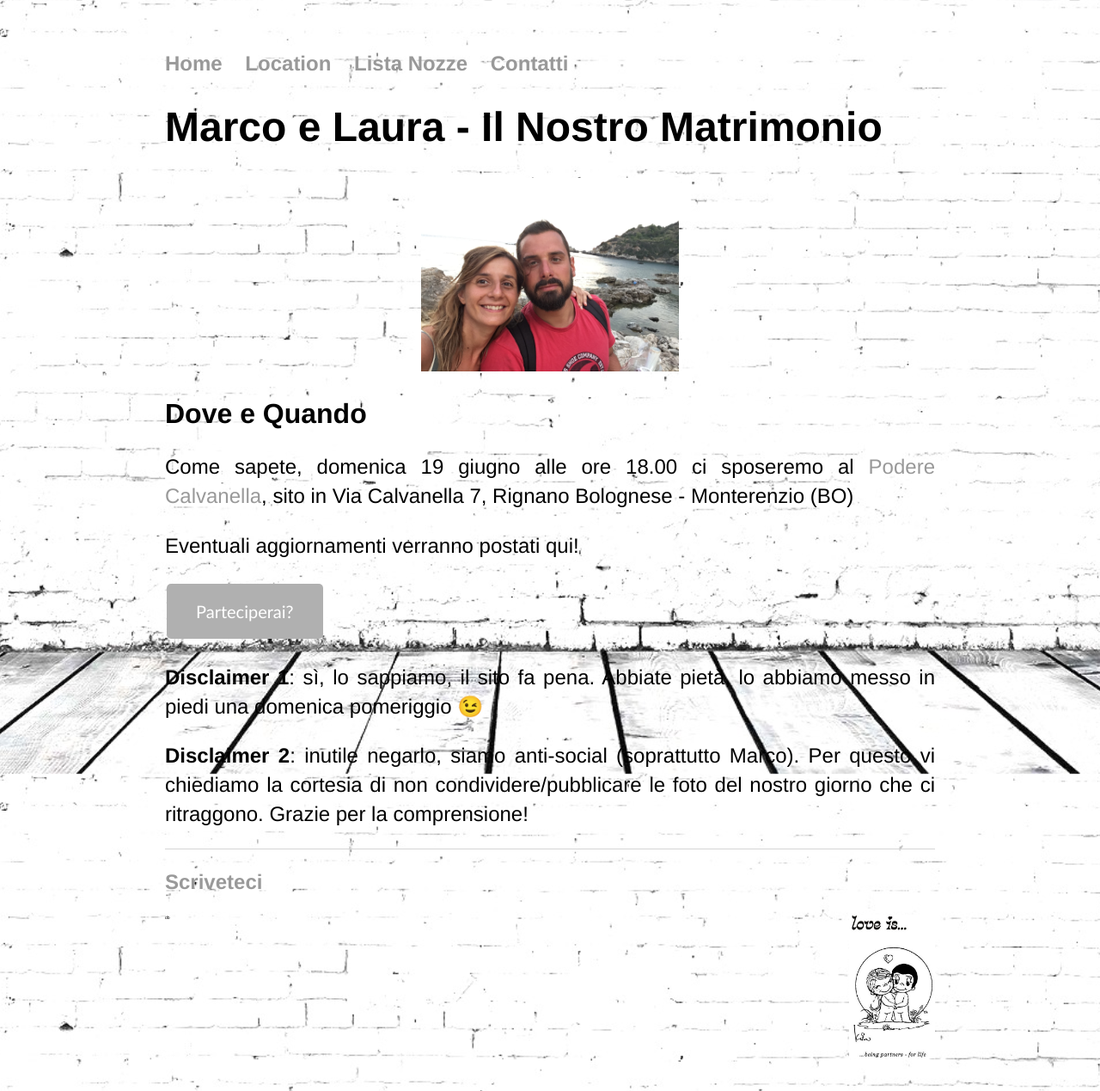
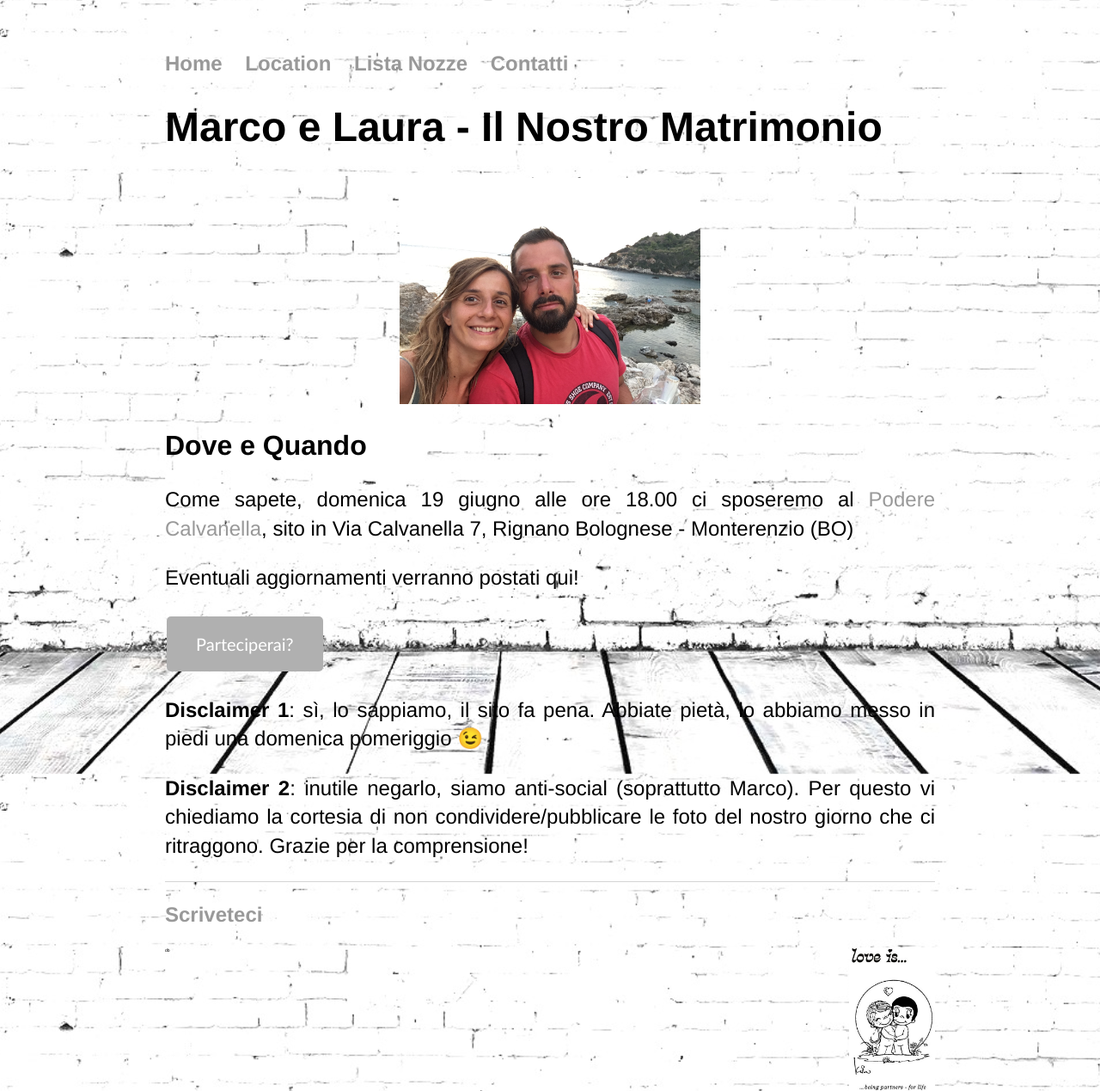
Before and after one commit to marcoelaura/marcoelaura.github.io, a Jekyll site: the page built from index.html, in a window 1280 px wide. Shown: the whole page at 86% size. Built offline with Jekyll 4.4.1, drawn with Linux system fonts in a browser that asks for light colours.

Commit message:
Update index.html

```diff
--- a/index.html
+++ b/index.html
@@ -5,7 +5,7 @@ title: Marco e Laura
 
 <div class="blurb">
 	<h1> Marco e Laura - Il Nostro Matrimonio</h1>
-	<center> <img src="/Contatti/IMG_scogli.JPG" width="300"> </center>
+	<center> <img src="/Contatti/IMG_scogli.JPG" width="350"> </center>
 	<h2> Dove e Quando </h2>
 	<p> Come sapete, domenica 19 giugno alle ore 18.00 ci sposeremo al <a href="/Location">Podere Calvanella</a>, sito in
 		Via Calvanella 7,
```
